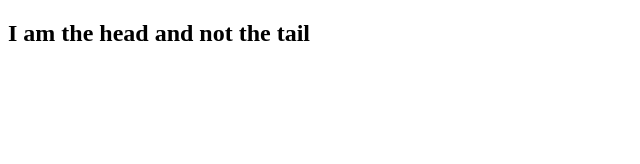
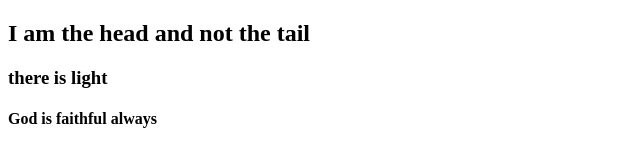
Before and after one commit to ogunwareblessing/BlessingAda, a website: page index.html in a window 1280 px wide. Shown: the whole page, without its empty margins (0-640 px from the left). Drawn offline with Linux system fonts and the light colour scheme.

Commit message:
updated html file

```diff
--- a/index.html
+++ b/index.html
@@ -11,6 +11,8 @@
 <div>
 
          <h2> I am the head and not the tail</h2>
+         <h3> there is light </h3>
+         <h4> God is faithful always</h4>
 </div>
 
 </html>
```
